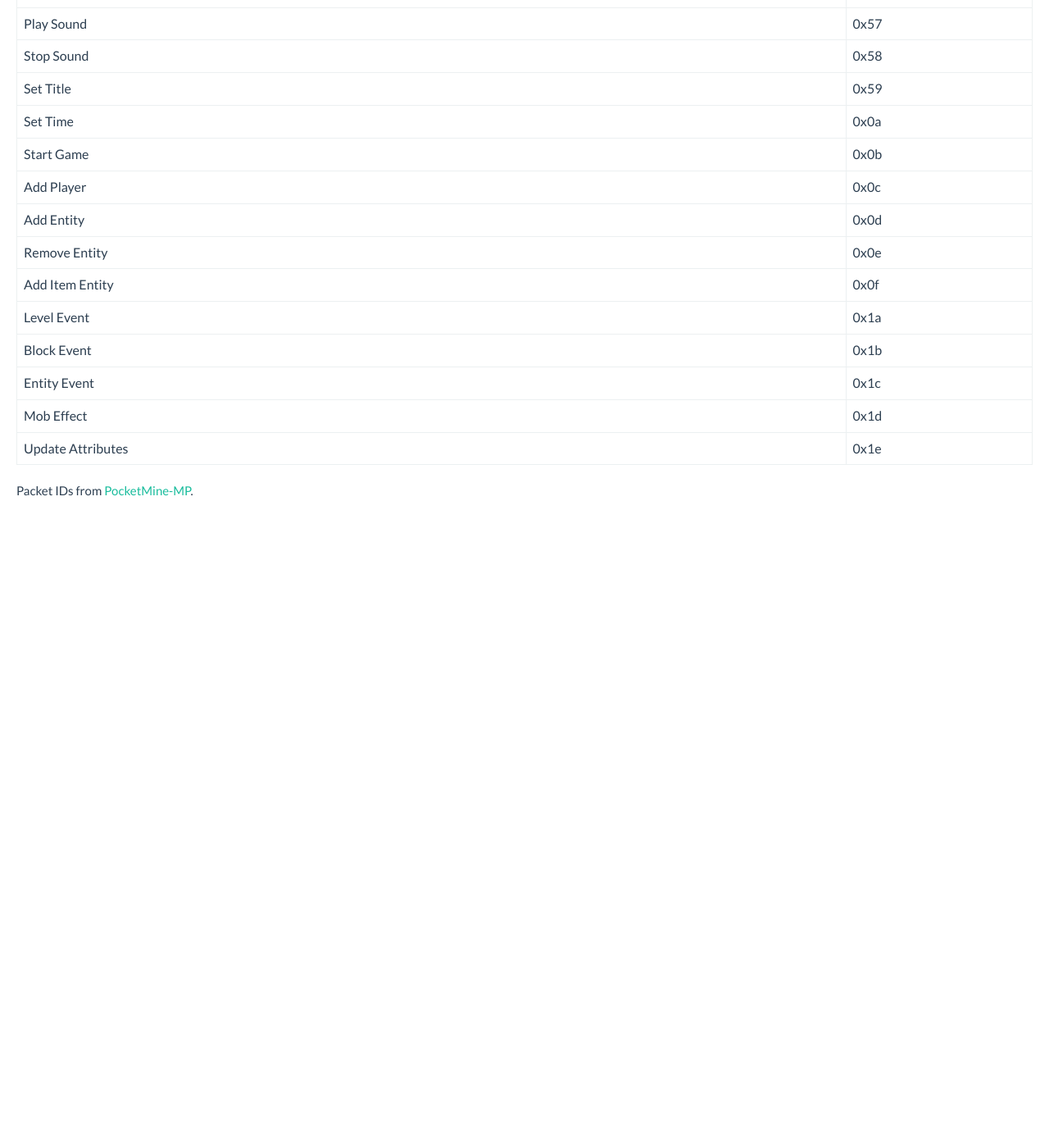
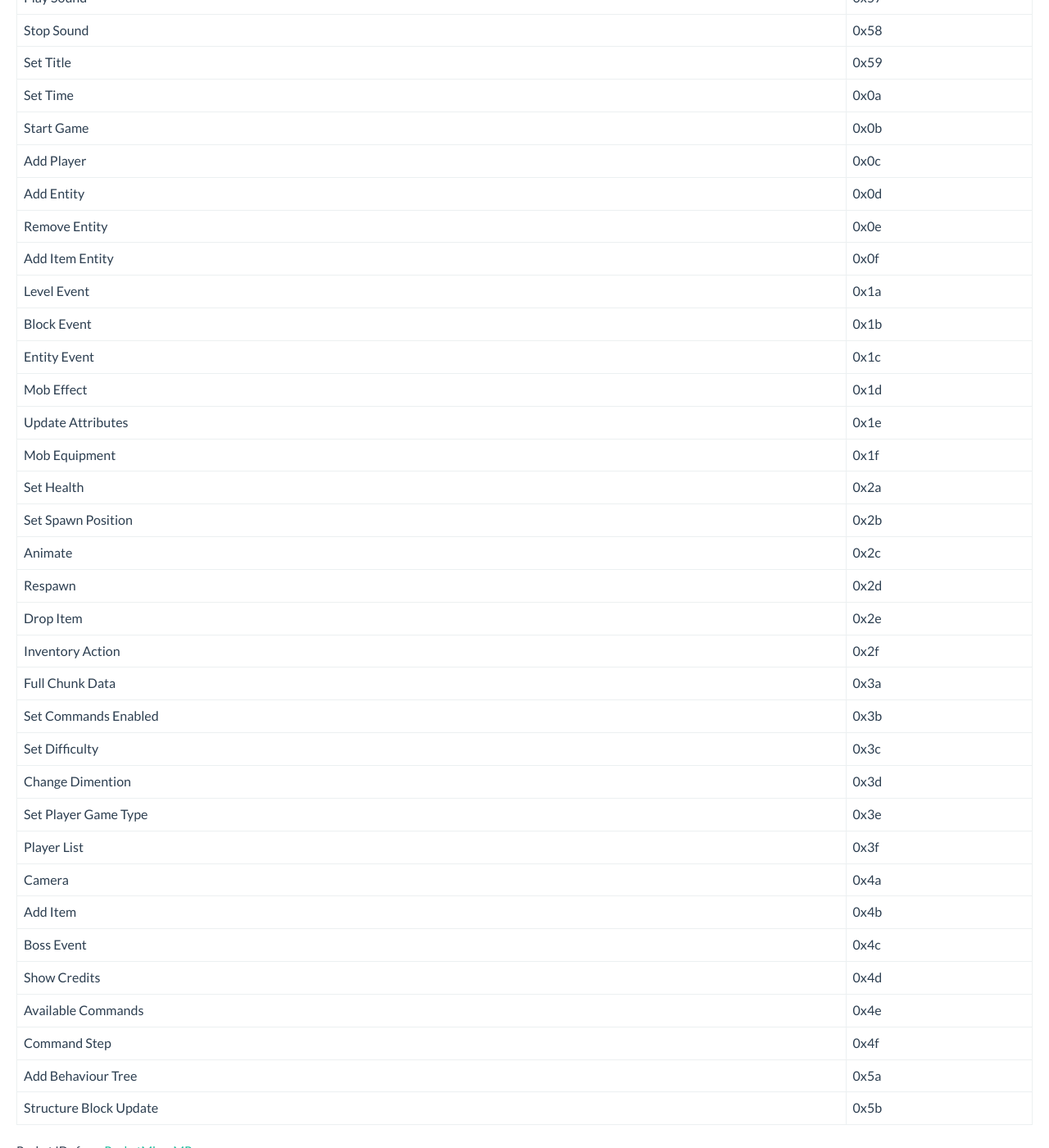
Before and after one commit to GNU-Droid/pe.thediamondyt.tk, a Jekyll site: the page built from _wiki/protocol/1.1.0.0/Info.md, in a window 1280 px wide and 1400 px high, scrolled down 2915 px. Shown: the whole window at 82% size. Built offline with Jekyll 4.4.1, drawn with Linux system fonts in a browser that asks for light colours; before the commit the page ends 3535 px from its top, so only the background shows below that.

```diff
--- a/404.html
+++ b/404.html
@@ -6,6 +6,6 @@
 <div class="container">
   <center>
     <h1 class="page-header">{{ page.title }}</h1>
-    <p class="lead" style="text-align:center">Damn, son. <br> The page you were looking for could not be found.</p>
+    <p class="lead" style="text-align: center">Damn, son. <br> The page you were looking for could not be found.</p>
   </center>
 </div>
--- a/_wiki/protocol/1.1.0.0/Info.md
+++ b/_wiki/protocol/1.1.0.0/Info.md
@@ -101,5 +100,26 @@
 |Entity Event|0x1c|
 |Mob Effect|0x1d|
 |Update Attributes|0x1e|
+|Mob Equipment|0x1f|
+|Set Health|0x2a|
+|Set Spawn Position|0x2b|
+|Animate|0x2c|
+|Respawn|0x2d|
+|Drop Item|0x2e|
+|Inventory Action|0x2f|
+|Full Chunk Data|0x3a|
+|Set Commands Enabled|0x3b|
+|Set Difficulty|0x3c|
+|Change Dimention|0x3d|
+|Set Player Game Type|0x3e|
+|Player List|0x3f|
+|Camera|0x4a|
+|Add Item|0x4b|
+|Boss Event|0x4c|
+|Show Credits|0x4d|
+|Available Commands|0x4e|
+|Command Step|0x4f|
+|Add Behaviour Tree|0x5a|
+|Structure Block Update|0x5b|
 
 Packet IDs from [PocketMine-MP](https://github.com/pmmp/PocketMine-MP).
```
Also changed, not shown: other parts of _wiki/protocol/1.1.0.0/Info.md (+0 -1 lines), _layouts/login.html (+18 -0 lines), _wiki/protocol/1.0.5/packets/Login.md (+13 -3 lines), _wiki/protocol/1.1.0.0/packets/Login.md (+13 -3 lines).
